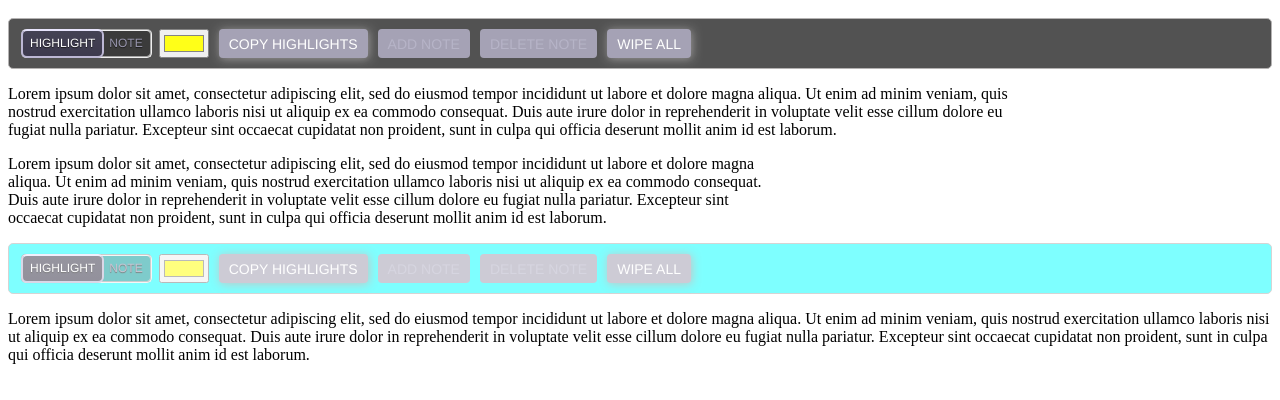
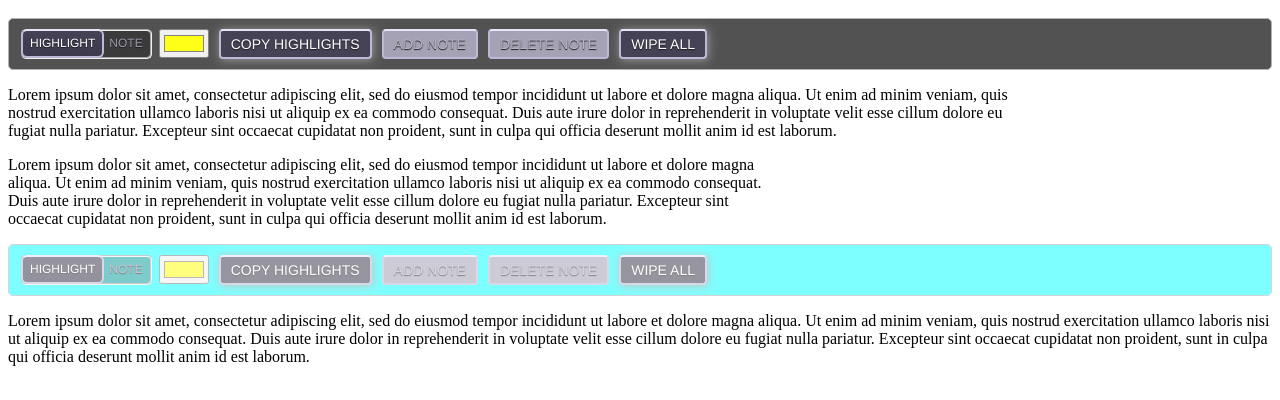
Before and after one commit to OoaLH/EasyNote.js, a plain HTML site: page examples.html in a window 1280 px wide. Shown: the part 48-448 px from the top of the page. Drawn offline with nearby package versions, Linux system fonts and the light colour scheme.

Commit message:
Update styles.css

```diff
--- a/styles.css
+++ b/styles.css
@@ -90,17 +90,20 @@ input:checked + .mode-picker-label:before {
 
 .button {
   font-family: "Helvetica Neue", Helvetica, Arial, sans-serif;
+  border: 2px solid;
+  border-color: #e4e0fb #b6b1d1 #b6b1d1;
   display: inline-block;
   font-size: 14px;
+  font-weight: 200;
   text-transform: uppercase;
+  text-shadow: 0 1px 1px black;
   padding: 5 10px;
   margin: 0 5px;
   -webkit-appearance: none;
   appearance: none;
-  background-color: #9c99ad;
+  background: #302e42;
   color: white;
   border-radius: 4px;
-  border: none;
   cursor: pointer;
   position: relative;
   transition: transform ease-in 0.1s, box-shadow ease-in 0.25s;
```
